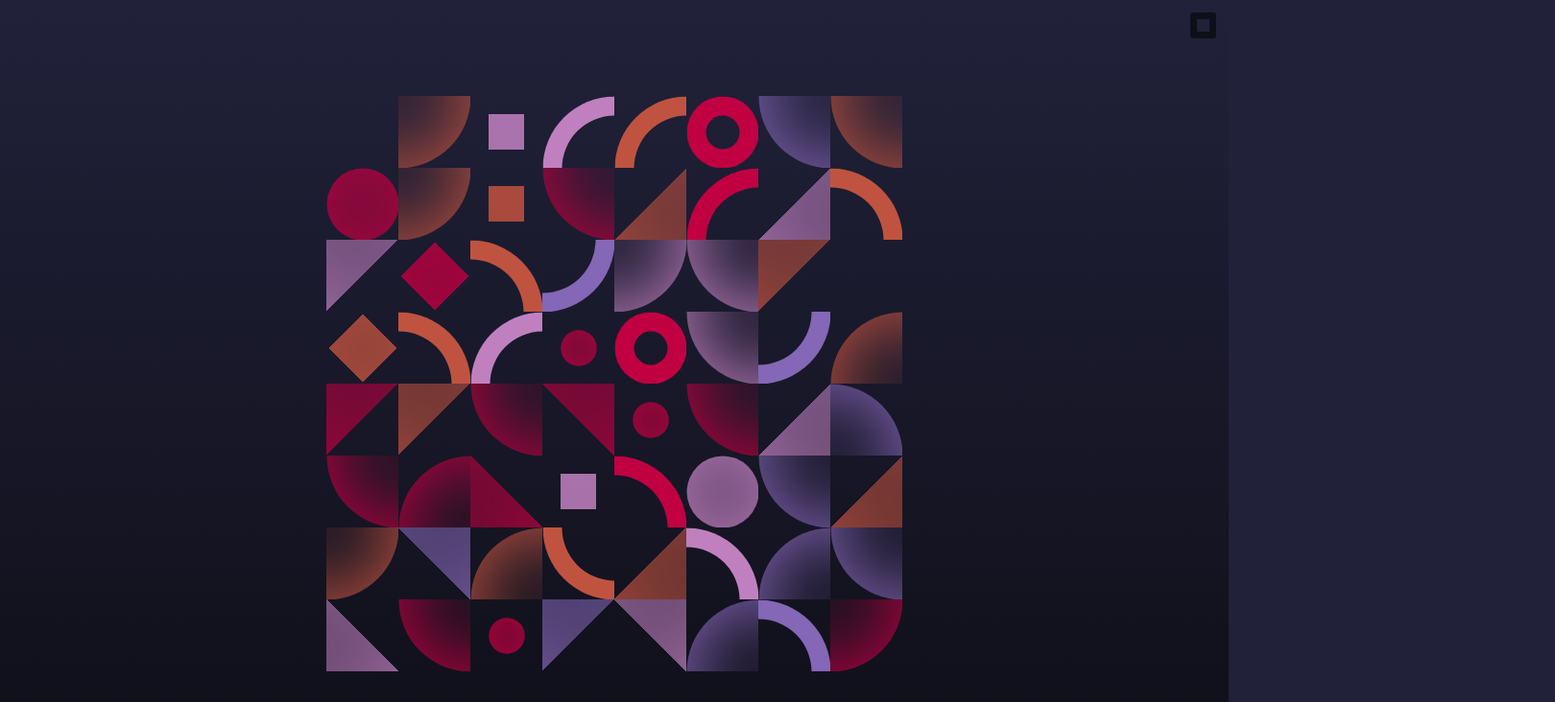
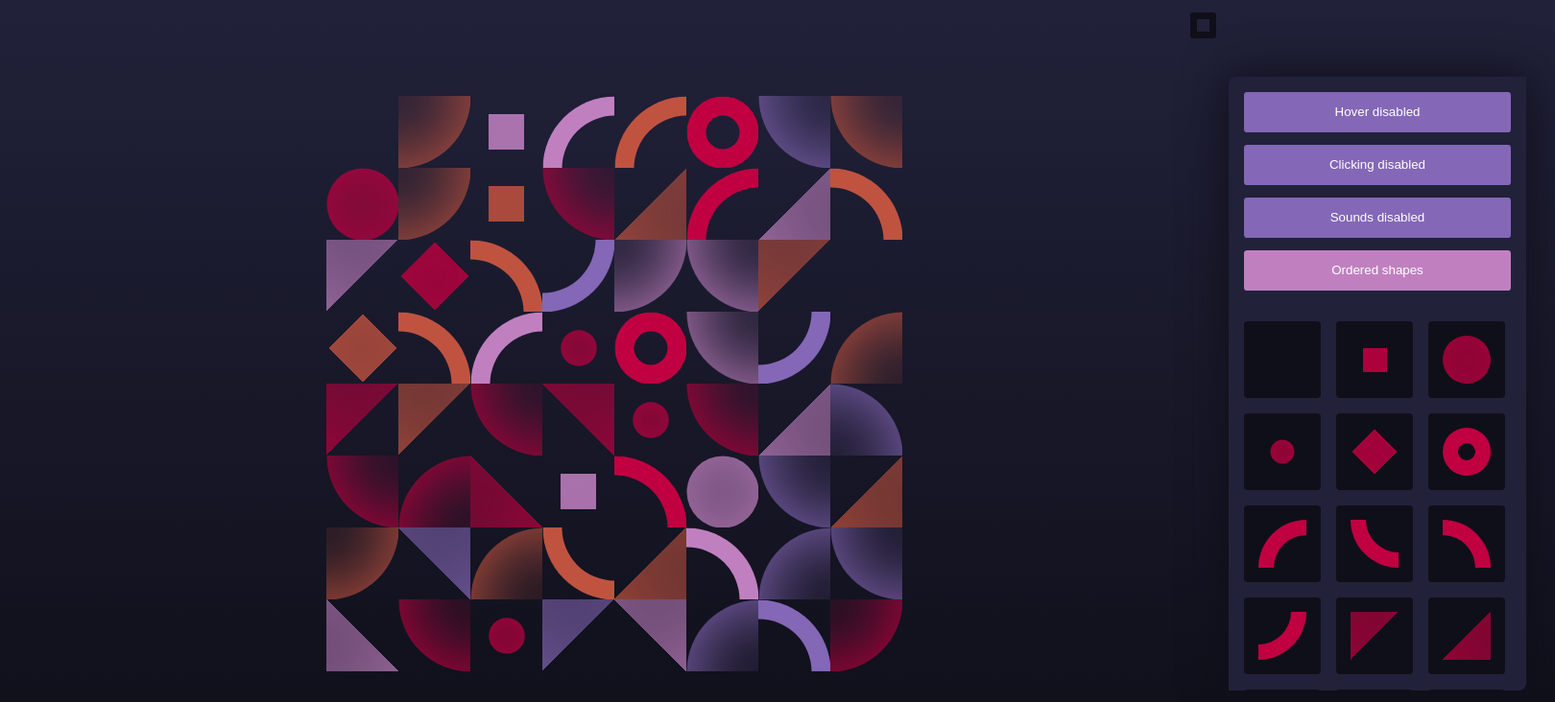
Before and after one commit to silvandiepen/sjape, a Vue app: page / in a window 1280 px wide. Shown: the top 732 px of the page at 96% size, 1620 px wide, since content can reach past the window. Built offline with nearby package versions, Linux system fonts and the light colour scheme.

Commit message:
change menu

```diff
--- a/src/App.vue
+++ b/src/App.vue
@@ -15,6 +15,11 @@ $percentage: 50%;
   --secondary: #{mix(white, $shade, $percentage)};
   --tertiary: #{mix(skyblue, $shade, $percentage)};
   --quaternary: #{mix(orange, $shade, $percentage)};
+
+  // --primary: #{mix(blue, $shade, $percentage)};
+  // --secondary: #{mix(green, $shade, $percentage)};
+  // --tertiary: #{mix(yellow, $shade, $percentage)};
+  // --quaternary: #{mix(lime, $shade, $percentage)};
 }
 body,
 html {
--- a/src/components/Blocks.scss
+++ b/src/components/Blocks.scss
@@ -151,27 +151,41 @@
 }
 
 .info-block {
+  $block: &;
+
+  &--active {
+    #{$block}__background {
+      opacity: 0.5;
+      pointer-events: all;
+    }
+    #{$block}__container {
+      transform: translate(0%, -50%);
+    }
+  }
   &__background {
     top: 0;
     left: 0;
     right: 0;
     bottom: 0;
     background-color: var(--background-accent);
-    opacity: 0.5;
+    opacity: 0;
     display: block;
     position: fixed;
+    transition: background 0.3s;
+    pointer-events: none;
   }
   &__container {
     --line: 1em;
     position: absolute;
-    left: 50%;
+    right: 0%;
     top: 50%;
     width: 310px;
-    transform: translate(-50%, -50%);
+    transform: translate(100%, -50%);
     background-color: var(--background);
     box-shadow: 0 0 3em 0 var(--background-accent);
     max-height: 80vh;
-    border-radius: 0.5em;
+    border-radius: 0.5em 0 0.5em 0;
+    transition: transform 0.3s;
   }
   &__config {
     padding: 1em;
--- a/src/components/Blocks.vue
+++ b/src/components/Blocks.vue
@@ -15,7 +15,7 @@
       @click="changeBlock(idx, BlockAction.CLICK)"
     />
   </div>
-  <div class="info-block" v-if="state.showInfo">
+  <div class="info-block" :class="state.showInfo && `info-block--active`">
     <div
       class="info-block__background"
       @click="state.showInfo = !state.showInfo"
@@ -23,36 +23,18 @@
     <div class="info-block__container">
       <div class="info-block__config">
         <button
+          v-for="(setting, idx) in settingsMenu"
+          :key="idx"
           class="button info-block__hover"
-          :class="!state.hover && `info-block__hover--disabled`"
-          @click="setSetting(SettingAction.HOVER, !state.hover)"
+          :class="[
+            'button',
+            `info-block__${setting.name}`,
+            !setting.state && `info-block__${setting.name}--disabled`,
+          ]"
+          @click="setting.action()"
         >
-          <span v-if="state.hover">Hover enabled</span>
-          <span v-if="!state.hover">Hover disabled</span>
-        </button>
-        <button
-          class="button info-block__click"
-          :class="!state.click && `info-block__click--disabled`"
-          @click="setSetting(SettingAction.CLICK, !state.click)"
-        >
-          <span v-if="state.click">Click enabled</span>
-          <span v-if="!state.click">Click disabled</span>
-        </button>
-        <button
-          class="button info-block__random"
-          :class="!state.random && `info-block__random--disabled`"
-          @click="setSetting(SettingAction.RANDOM, !state.random)"
-        >
-          <span v-if="state.random">Random shapes</span>
-          <span v-if="!state.random">Ordered shapes</span>
-        </button>
-        <button
-          class="button info-block__audio"
-          :class="!state.audio && `info-block__audio--disabled`"
-          @click="setSetting(SettingAction.AUDIO, !state.audio)"
-        >
-          <span v-if="state.audio">Playing sounds</span>
-          <span v-if="!state.audio">Muted</span>
+          <span v-if="setting.state">{{ setting.label.disabled }}</span>
+          <span v-if="!setting.state">{{ setting.label.disabled }}</span>
         </button>
       </div>
       <div class="info-block__list">
@@ -80,7 +62,7 @@
 </template>
 
 <script lang="ts">
-import { defineComponent, onMounted, reactive } from "vue";
+import { defineComponent, onMounted, reactive, computed } from "vue";
 import { useRouter, useRoute } from "vue-router";
 import {
   BlockAction,
@@ -110,6 +92,41 @@ export default defineComponent({
       blocks: [],
     });
 
+    /*
+
+      Initialize
+
+    */
+
+    const initBlocks = () => {
+      restoreSettings();
+
+      const url = deCompileUrl();
+      const stored = localStorage.getItem("sjapes-blocks");
+      const fromLocal = stored && (JSON.parse(stored) as Block[]);
+
+      for (let i = 0; i < state.total * state.total; i++) {
+        let value: Block;
+        if (url[i]) {
+          value = url[i] as Block;
+        } else if (fromLocal && fromLocal[i]) {
+          value = fromLocal[i];
+        } else {
+          value = getRandomBlock();
+        }
+        state.blocks.push(value);
+      }
+    };
+
+    onMounted(() => {
+      initBlocks();
+    });
+
+    /*
+
+      Blocks
+
+    */
     const getRandomBlock = (): Block => {
       const block: Block = {
         type: state.types[Math.floor(Math.random() * state.types.length)],
@@ -140,36 +157,12 @@ export default defineComponent({
       return next;
     };
 
-    const initBlocks = () => {
-      restoreSettings();
+    /*
 
-      const url = deCompileUrl();
-      const stored = localStorage.getItem("sjapes-blocks");
-      const fromLocal = stored && (JSON.parse(stored) as Block[]);
+      Urls
 
-      for (let i = 0; i < state.total * state.total; i++) {
-        let value: Block;
-        if (url[i]) {
-          value = url[i] as Block;
-        } else if (fromLocal && fromLocal[i]) {
-          value = fromLocal[i];
-        } else {
-          value = getRandomBlock();
-        }
-        state.blocks.push(value);
-      }
-    };
-
-    onMounted(() => {
-      initBlocks();
-    });
-
-    const playSound = () => {
-      var audio = new Audio("/pop.mp3");
-      audio.play();
-    };
-
-    const deCompileUrl = () =>
+    */
+    const deCompileUrl = (): Block[] =>
       route.hash
         .replace("#", "")
         .split("|")
@@ -183,7 +176,7 @@ export default defineComponent({
           };
         });
 
-    const createUrl = () => {
+    const createUrl = (): string => {
       const url: string[] = [];
 
       state.blocks.forEach((block) => {
@@ -197,12 +190,18 @@ export default defineComponent({
       return `#${url.join("|")}`;
     };
 
-    const setRoute = () => {
+    /*
+
+      Actions
+
+    */
+
+    const setRoute = (): void => {
       const url = createUrl();
       router.push({ name: "Home", hash: url });
     };
 
-    const changeBlock = (id: number, action: BlockAction) => {
+    const changeBlock = (id: number, action: BlockAction): void => {
       if (
         (action == BlockAction.HOVER && state.hover) ||
         (action == BlockAction.CLICK && state.click)
@@ -217,7 +216,18 @@ export default defineComponent({
       }
     };
 
-    const storeSettings = () => {
+    const playSound = (): void => {
+      var audio = new Audio("/pop.mp3");
+      audio.volume = 0.1;
+      audio.play();
+    };
+
+    /*
+
+      Settings
+
+    */
+    const storeSettings = (): void => {
       const settings = {
         hover: state.hover,
         random: state.random,
@@ -227,7 +237,7 @@ export default defineComponent({
       localStorage.setItem("sjapes-settings", JSON.stringify(settings));
     };
 
-    const restoreSettings = () => {
+    const restoreSettings = (): void => {
       const settings = JSON.parse(
         localStorage.getItem("sjapes-settings") || "{}"
       );
@@ -257,12 +267,68 @@ export default defineComponent({
       storeSettings();
     };
 
+    interface SettingMenu {
+      name: string;
+      action: () => void;
+      state: boolean;
+      label: {
+        enabled: string;
+        disabled: string;
+      };
+    }
+
+    const settingsMenu = computed(() => [
+      {
+        name: "hover",
+        action: () => {
+          setSetting(BlockSettingChange.HOVER, !state.hover);
+        },
+        state: state.hover,
+        label: {
+          enabled: "Hover enabled",
+          disabled: "Hover disabled",
+        },
+      },
+      {
+        name: "click",
+        action: () => {
+          setSetting(BlockSettingChange.CLICK, !state.click);
+        },
+        state: state.click,
+        label: {
+          enabled: "Clicking enabled",
+          disabled: "Clicking disabled",
+        },
+      },
+      {
+        name: "audio",
+        action: () => {
+          setSetting(BlockSettingChange.AUDIO, !state.audio);
+        },
+        state: state.audio,
+        label: {
+          enabled: "Sounds enabled",
+          disabled: "Sounds disabled",
+        },
+      },
+      {
+        name: "random",
+        action: () => {
+          setSetting(BlockSettingChange.RANDOM, !state.random);
+        },
+        state: state.random,
+        label: {
+          enabled: "Random shapes",
+          disabled: "Ordered shapes",
+        },
+      },
+    ]);
+
     return {
       changeBlock,
       state,
       BlockAction,
-      setSetting,
-      SettingAction: BlockSettingChange,
+      settingsMenu,
     };
   },
 });
```
